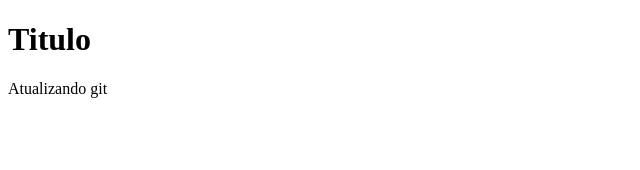
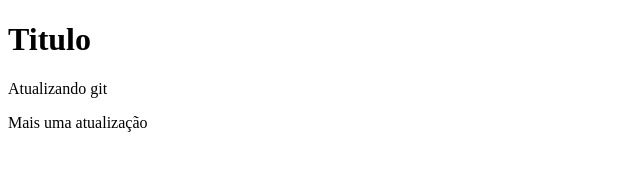
Before and after one commit to brunodepaula95/git-github, a plain HTML site: page index.html in a window 1280 px wide. Shown: the whole page, without its empty margins (0-640 px from the left). Drawn offline with Linux system fonts and the light colour scheme.

Commit message:
Nova demanda

```diff
--- a/index.html
+++ b/index.html
@@ -8,5 +8,6 @@
 <body>
     <h1>Titulo</h1>
     <p>Atualizando git</p>
+    <p>Mais uma atualização</p>
 </body>
 </html>
```
